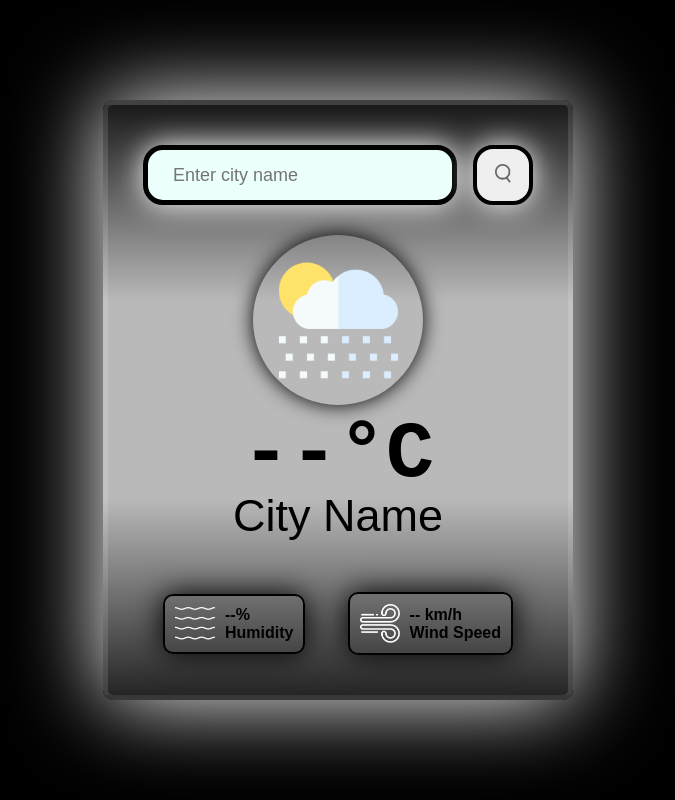
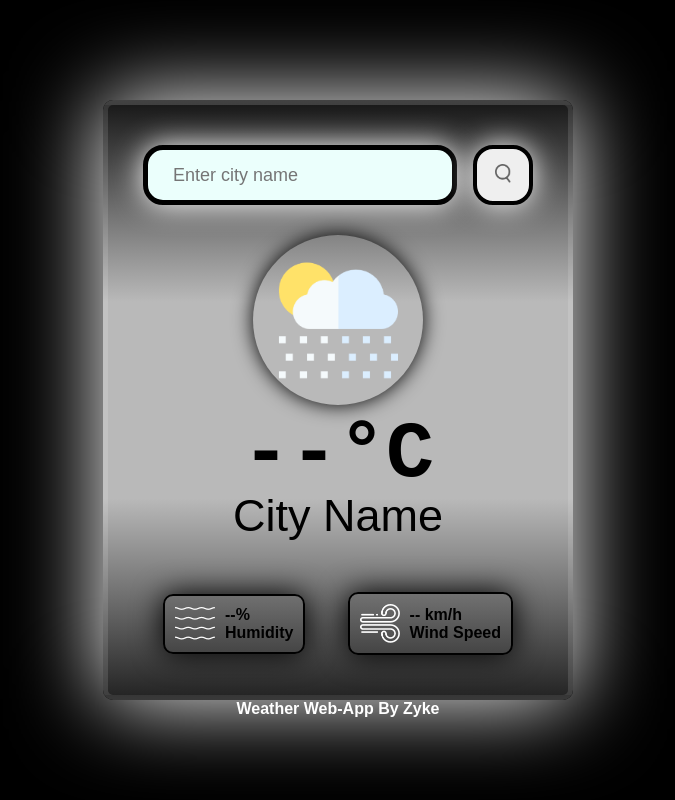
Before and after one commit to htetmyataung8/weather, a plain HTML site: page index.html in a window 1280 px wide. Shown: the whole page, without its empty margins (302-977 px from the left). Drawn offline with Linux system fonts and the light colour scheme.

Commit message:
Update index.html

```diff
--- a/index.html
+++ b/index.html
@@ -37,6 +37,9 @@
       </div>
     </div>
   </div>
+  <footer>
+    <p class="footer">Weather Web-App By Zyke</p>
+  </footer>
 
   <script>
     const apiKey = "a75ba9d3685cd4212eb5111947da8e96";
@@ -82,5 +85,7 @@
       }
     });
   </script>
+
+
 </body>
 </html>
```
